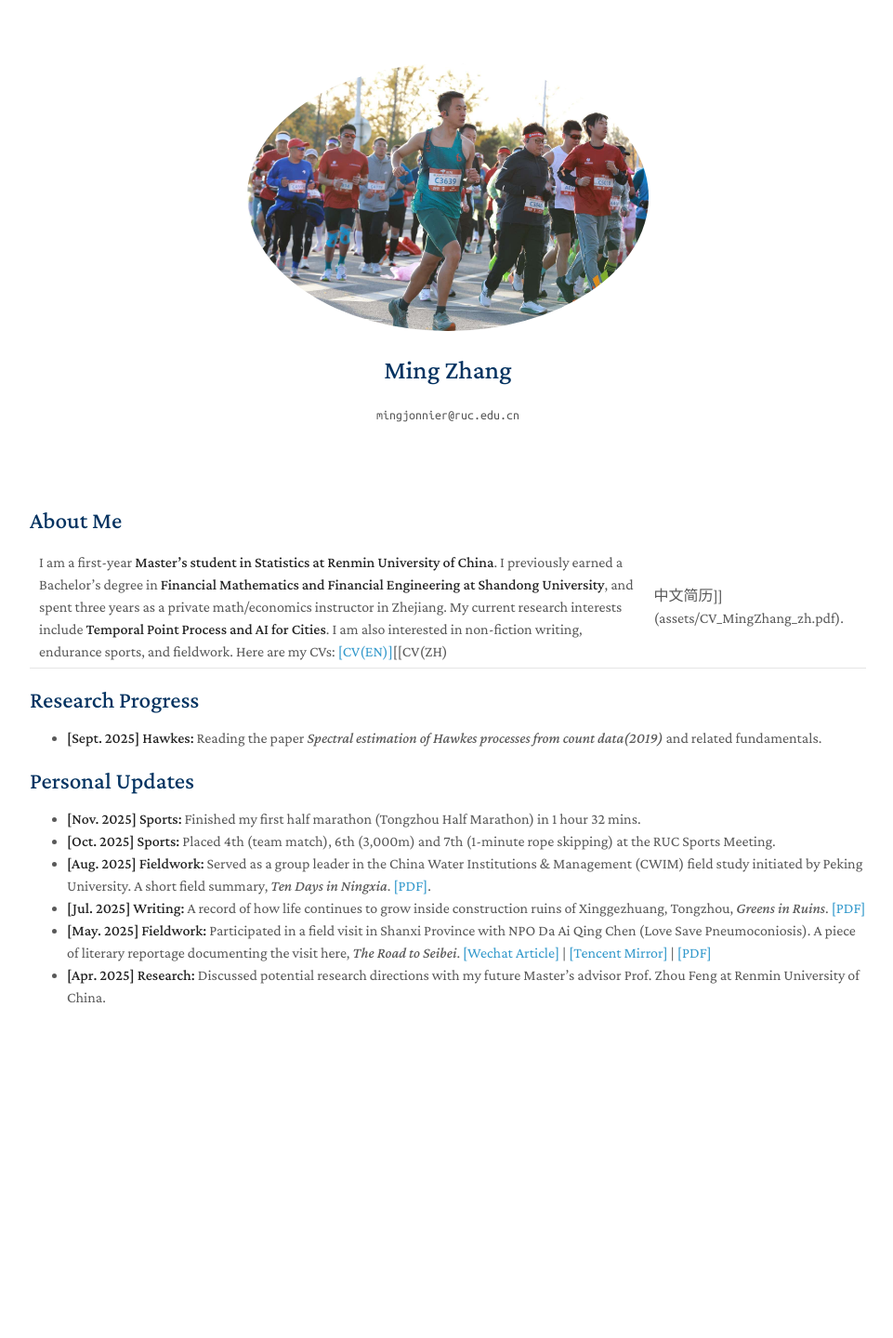
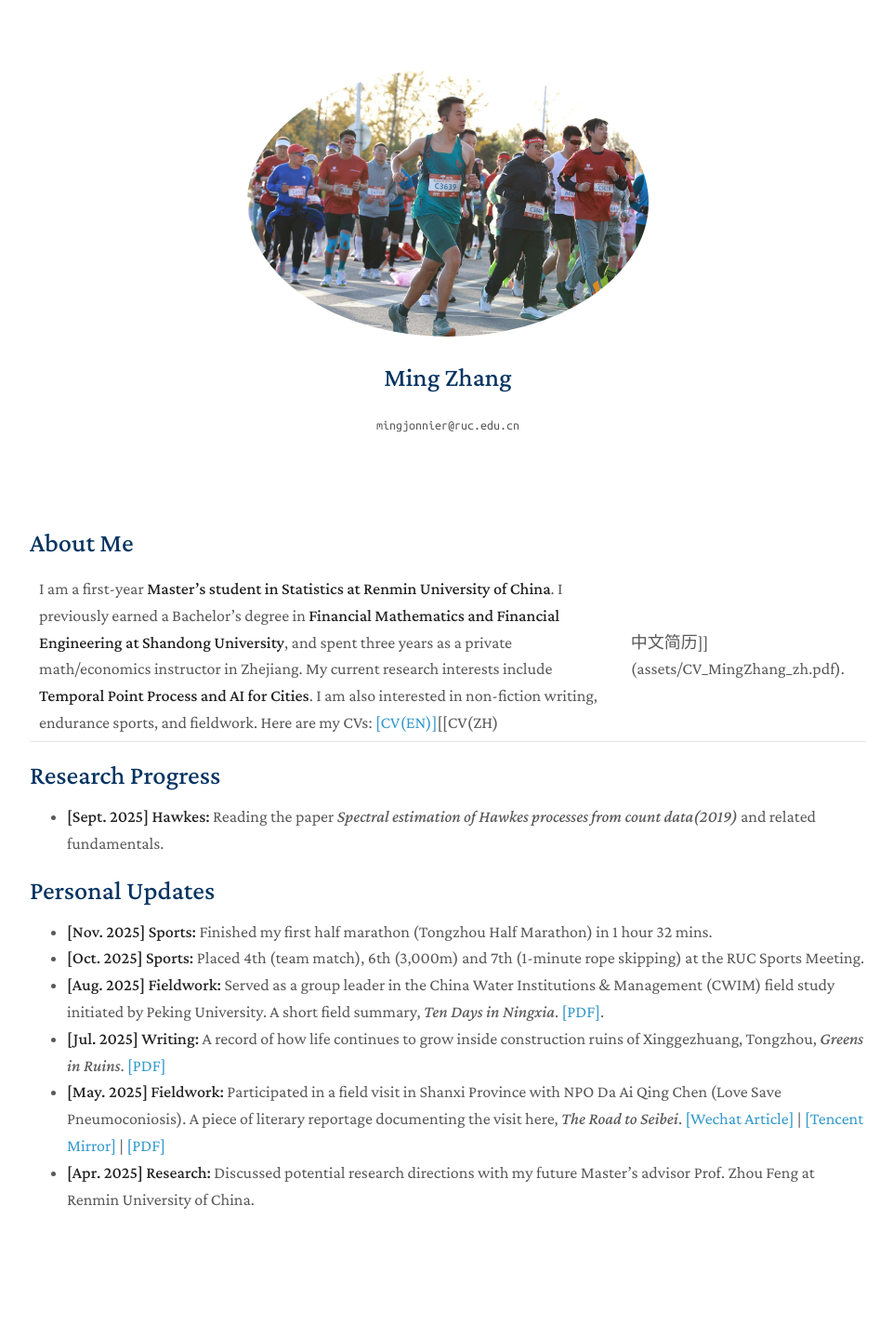
Before and after one commit to zhangming4153/zhangming4153.github.io, a Jekyll site: the page built from index.md, in a window 1280 px wide. Shown: the whole page at 93% size, without its empty margins (158-1119 px from the left). Built offline with Jekyll 4.4.1, drawn with Linux system fonts in a browser that asks for light colours; a style sheet for code colours, icons or effects is not loaded; our own code applies the rules of GitHub Pages for plain Markdown files; before the commit the page ends 1209 px from its top, so only the background shows below that.

Commit message:
Update minimal-light.scss

```diff
--- a/_sass/minimal-light.scss
+++ b/_sass/minimal-light.scss
@@ -1,3 +1,8 @@
+body {
+  font-size: 18px;
+  line-height: 1.6;
+}
+
 .pub-row {
   display: flex;
   align-items: center;}
```
